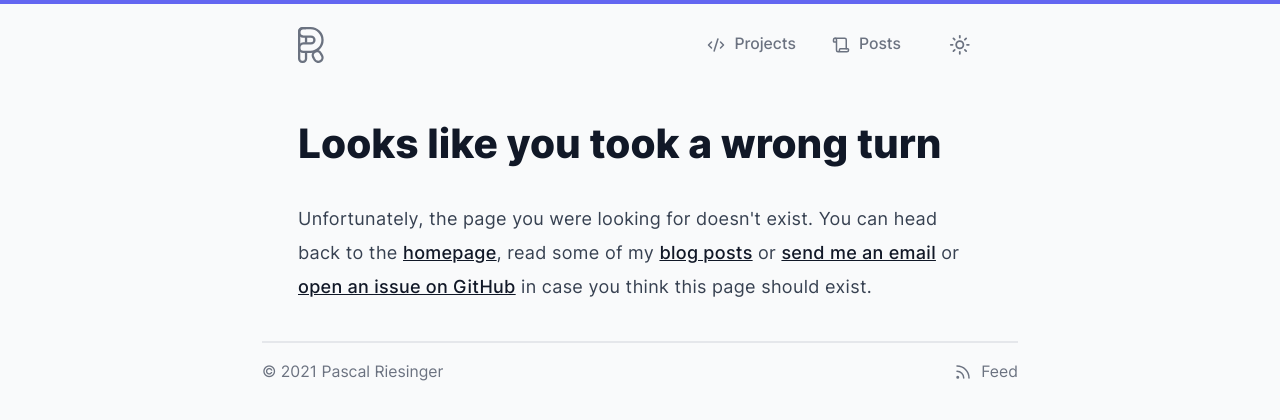
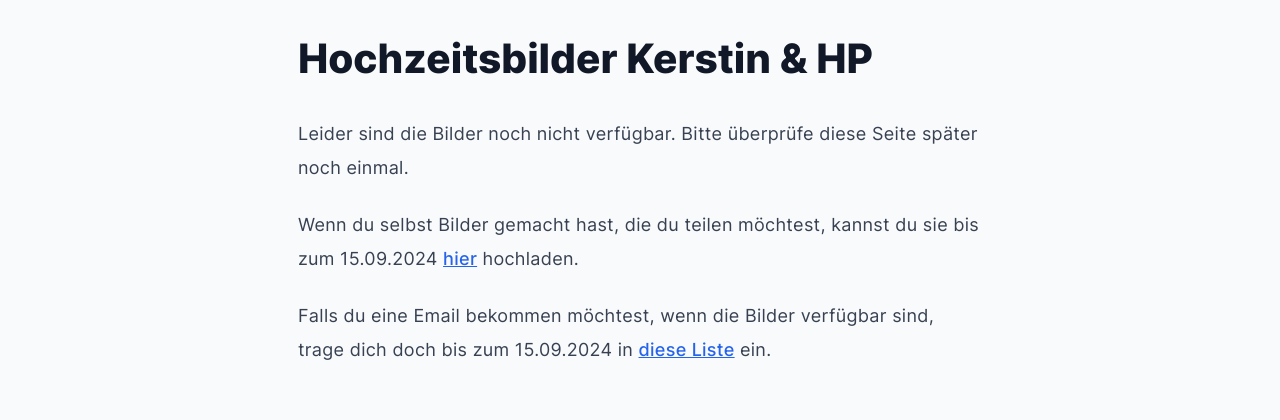
Before and after one commit to riesinger/website, a Next.js app: page /hochzeitsbilder in a window 1280 px wide. Before the commit this address had no page. Shown: the top 420 px of the page. Built offline with nearby package versions, Linux system fonts and the light colour scheme.

Commit message:
feat: add page for the wedding

```diff
--- /dev/null
+++ b/pages/hochzeitsbilder.tsx
@@ -0,0 +1,61 @@
+import LimitWidth from "@/components/LimitWidth";
+import Layout from "components/layout/Layout";
+import fs from "fs/promises";
+import { Project as IProject } from "models/Project";
+import { GetStaticProps, InferGetStaticPropsType } from "next";
+import Link from "next/link";
+import path from "path";
+
+const Projects = ({
+  projects,
+}: InferGetStaticPropsType<typeof getStaticProps>) => {
+  return (
+    <Layout>
+      <LimitWidth>
+        <article className="prose dark:prose-invert mt-8">
+          <h1>Hochzeitsbilder Kerstin & HP</h1>
+          <p>
+            Leider sind die Bilder noch nicht verfügbar. Bitte überprüfe diese
+            Seite später noch einmal.
+          </p>
+          <p>
+            Wenn du selbst Bilder gemacht hast, die du teilen möchtest, kannst
+            du sie bis zum 15.09.2024{" "}
+            <Link
+              href="https://link.riesinger.dev/oh5lx"
+              className="text-blue-600"
+            >
+              hier
+            </Link>{" "}
+            hochladen.
+          </p>
+          <p>
+            Falls du eine Email bekommen möchtest, wenn die Bilder verfügbar
+            sind, trage dich doch bis zum 15.09.2024 in{" "}
+            <Link
+              href="https://link.riesinger.dev/DUsMw"
+              className="text-blue-600"
+            >
+              diese Liste
+            </Link>{" "}
+            ein.
+          </p>
+        </article>
+      </LimitWidth>
+    </Layout>
+  );
+};
+
+export const getStaticProps: GetStaticProps = async (context) => {
+  const file = path.join(path.resolve(process.cwd()), "projects.json");
+  const content = await fs.readFile(file);
+  const { projects } = JSON.parse(content.toString());
+
+  return {
+    props: {
+      projects: projects as IProject[],
+    },
+  };
+};
+
+export default Projects;
```
